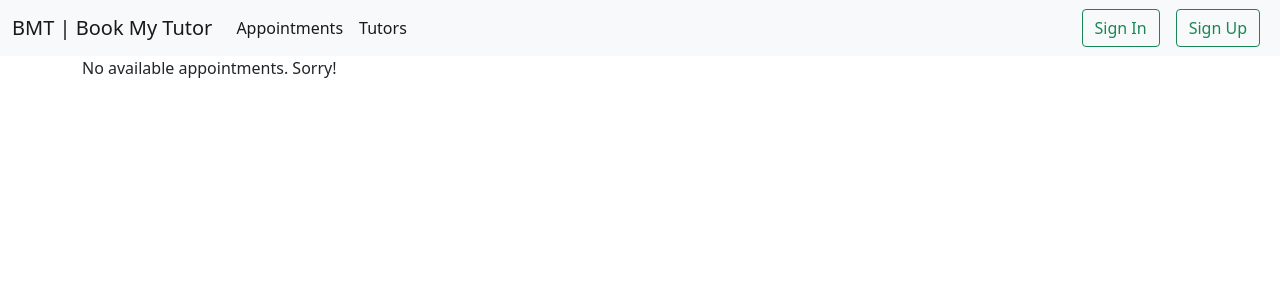
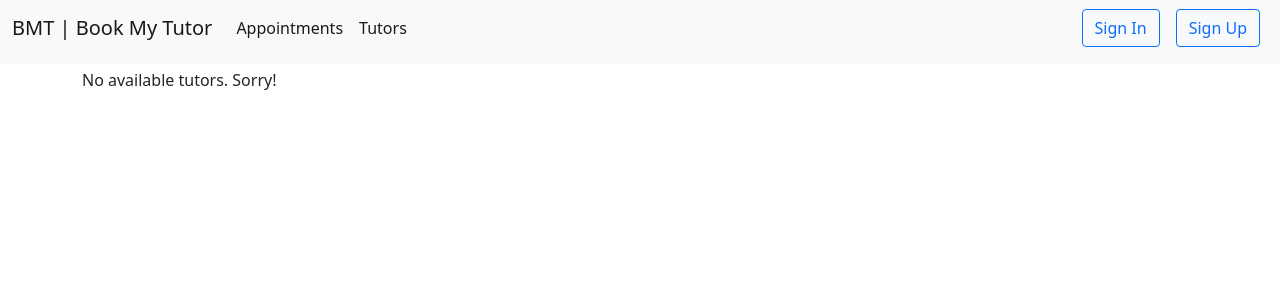
Before and after one commit to ArtusU/BookMyTutor, a Django app: page /booking/ in a window 1280 px wide. Shown: the top 300 px of the page. Run offline with Django 4.2, Linux system fonts and the light colour scheme; tables that the repository leaves empty hold one stand-in row (values such as "Sample post").

Commit message:
general style

```diff
--- a/apps/booking/urls.py
+++ b/apps/booking/urls.py
@@ -1,12 +1,12 @@
 from django.urls import path
 
-from .views import aval_slots, tutor, home, BookAppointment, TutorsListView
+from .views import appointments_list, tutor, week, BookAppointment, TutorsListView
 
 app_name = "booking"
 
 urlpatterns = [
-    path("", aval_slots, name="aval_slots"),
-    path("home/", home, name="home"),
+    path("list/", appointments_list, name="appointments_list"),
+    path("", week, name="week"),
     path("tutor/<int:id>/", tutor, name="tutor"),
     path("tutors/", TutorsListView.as_view(), name="tutors"),
     path(
--- a/apps/booking/views.py
+++ b/apps/booking/views.py
@@ -47,12 +47,12 @@
     return days_list
 
 
-def home(request):
+def week(request):
     context = {"days": daylist()}
     return render(request, "booking/home.html", context)
 
 
-def aval_slots(request):
+def appointments_list(request):
     appointments = Appointment.objects.all().filter(booked=False)
     context = {"appointments": appointments}
     return render(request, "booking/appointments.html", context)
--- a/apps/templates/base.html
+++ b/apps/templates/base.html
@@ -4,15 +4,14 @@
     <!-- Required meta tags -->
     <meta charset="utf-8">
     <meta name="viewport" content="width=device-width, initial-scale=1">
-
     <!-- Bootstrap CSS -->
     <link href="https://cdn.jsdelivr.net/npm/bootstrap@5.0.2/dist/css/bootstrap.min.css" rel="stylesheet" integrity="sha384-EVSTQN3/azprG1Anm3QDgpJLIm9Nao0Yz1ztcQTwFspd3yD65VohhpuuCOmLASjC" crossorigin="anonymous">
-
     <title>{% block title %}Book My Tutor{% endblock title %}</title>
   </head>
+
   <body>
-    <header class="site-header">
-      <nav class="navbar navbar-expand-lg navbar-light bg-light">
+    <header>
+      <nav class="navbar navbar-expand-lg mb-1 navbar-light pb-3 bg-light">
         <div class="container-fluid">
           <a class="navbar-brand" href="{% url 'about' %}">BMT | Book My Tutor</a>
           <button class="navbar-toggler" type="button" data-bs-toggle="collapse" data-bs-target="#navbarSupportedContent" aria-controls="navbarSupportedContent" aria-expanded="false" aria-label="Toggle navigation">
@@ -21,7 +20,7 @@
           <div class="collapse navbar-collapse" id="navbarSupportedContent">
             <ul class="navbar-nav me-auto mb-2 mb-lg-0">
               <li class="nav-item">
-                <a class="nav-link active" aria-current="page" href="{% url 'booking:aval_slots' %}">Appointments</a>
+                <a class="nav-link active" aria-current="page" href="{% url 'booking:week' %}">Appointments</a>
               </li>
               <li class="nav-item">
                 <a class="nav-link active" aria-current="page" href="{% url 'booking:tutors' %}">Tutors</a>
@@ -31,23 +30,21 @@
               {% if user.is_authenticated %}
                 {% if user.is_admin %}
                 {% if user.is_tutor %}
-                <a class="btn btn-outline-success mx-2" href="#">Admin</a>
-                <a class="btn btn-outline-success mx-2" href="#">Schedule Appointment</a>
+                <a class="btn btn-outline-primary mx-2" href="#">Admin</a>
+                <a class="btn btn-outline-primary mx-2" href="#">Schedule Appointment</a>
                 {% endif %}
                 {% endif %}
-              <a class="btn btn-outline-success mx-2"href="#">Welcome: {{request.user}}</a>
-              <a class="btn btn-outline-success mx-2" href="{% url 'account_logout' %}">Sign Out</a>
+              <a class="btn btn-outline-primary mx-2"href="#">Welcome: {{request.user}}</a>
+              <a class="btn btn-outline-primary mx-2" href="{% url 'account_logout' %}">Sign Out</a>
               {% else %}
-              <a class="btn btn-outline-success mx-2" href="{% url 'account_login' %}">Sign In</a>
-              <a class="btn btn-outline-success mx-2" href="{% url 'account_signup' %}">Sign Up</a>
+              <a class="btn btn-outline-primary mx-2" href="{% url 'account_login' %}">Sign In</a>
+              <a class="btn btn-outline-primary mx-2" href="{% url 'account_signup' %}">Sign Up</a>
               {% endif %}
           </div>
           </div>
         </div>
       </nav>
-
     </header>
-
 
     {% if messages %}
     {% for message in messages %}
@@ -58,16 +55,15 @@
     {% endfor %}
     {% endif %}
 
-    <div class="container m-20">
-    {% block content %}
-    {% endblock content %}
+    <div class="container">
+      {% comment %} <div class="row row-cols-1 row-cols-md-1 mb-3 text-center"> {% endcomment %}
+        {% block content %}
+        {% endblock content %}
+      {% comment %} </div> {% endcomment %}
     </div>
-
-    <!-- Optional JavaScript; choose one of the two! -->
 
     <!-- Option 1: Bootstrap Bundle with Popper -->
     <script src="https://cdn.jsdelivr.net/npm/bootstrap@5.0.2/dist/js/bootstrap.bundle.min.js" integrity="sha384-MrcW6ZMFYlzcLA8Nl+NtUVF0sA7MsXsP1UyJoMp4YLEuNSfAP+JcXn/tWtIaxVXM" crossorigin="anonymous"></script>
-
     <!-- Option 2: Separate Popper and Bootstrap JS -->
     <!--
     <script src="https://cdn.jsdelivr.net/npm/@popperjs/core@2.9.2/dist/umd/popper.min.js" integrity="sha384-IQsoLXl5PILFhosVNubq5LC7Qb9DXgDA9i+tQ8Zj3iwWAwPtgFTxbJ8NT4GN1R8p" crossorigin="anonymous"></script>
--- a/apps/templates/booking/home.html
+++ b/apps/templates/booking/home.html
@@ -1,30 +1,29 @@
 {% extends "base.html" %}
 {% block content %}
 
-
 {% for day in days %}
-<div class="card text-center">
-    <div class="card-body">
-        <p class="card-text">{{day.date}}</p>
-        <h5 class="card-title">{{day.weekday}}</h5>
-
-        {% for data in day.data %}
-        <h5 class="card-title">{{data.name}}</h5>
-
-        {% for slot in data.time_slots %}
-        <div class="card text-center">
+<div class="container p-3 mb-1">
+    <div class="row text-center">
+        <div class="card text-center p-1 m-1 shadow-lg">
+            <h5 class="card-title mt-2">{{day.weekday}} | {{day.date}}</h5>
             <div class="card-body">
-                <a href="#" class="btn btn-primary">{{ slot }}</a>
+                {% for data in day.data %}
+                <div class="col">
+                    <div class="card mb-3 rounded-3 shadow-lg">
+                        <h5 class="card-title mt-2">Mr {{data.name}} </h5>
+                        {% for slot in data.time_slots %}
+                        <a href="#" class="btn btn-primary shadow-lg m-2">Book {{ slot }}</a>
+                        {% endfor %}
+                    </div>
+                </div>
+                {% endfor %}
             </div>
         </div>
-        {% endfor %}
-        {% endfor %}
-
-
     </div>
 </div>
 {% empty %}
-<p>No available Tutors. Sorry!</p>
+<p>No available tutors. Sorry!</p>
 {% endfor %}
 
+
 {% endblock content %}
```
Also changed, not shown: apps/templates/booking/tutors.html (+13 -6 lines), apps/templates/users/tutor_dash.html (added, +95 -0 lines).
